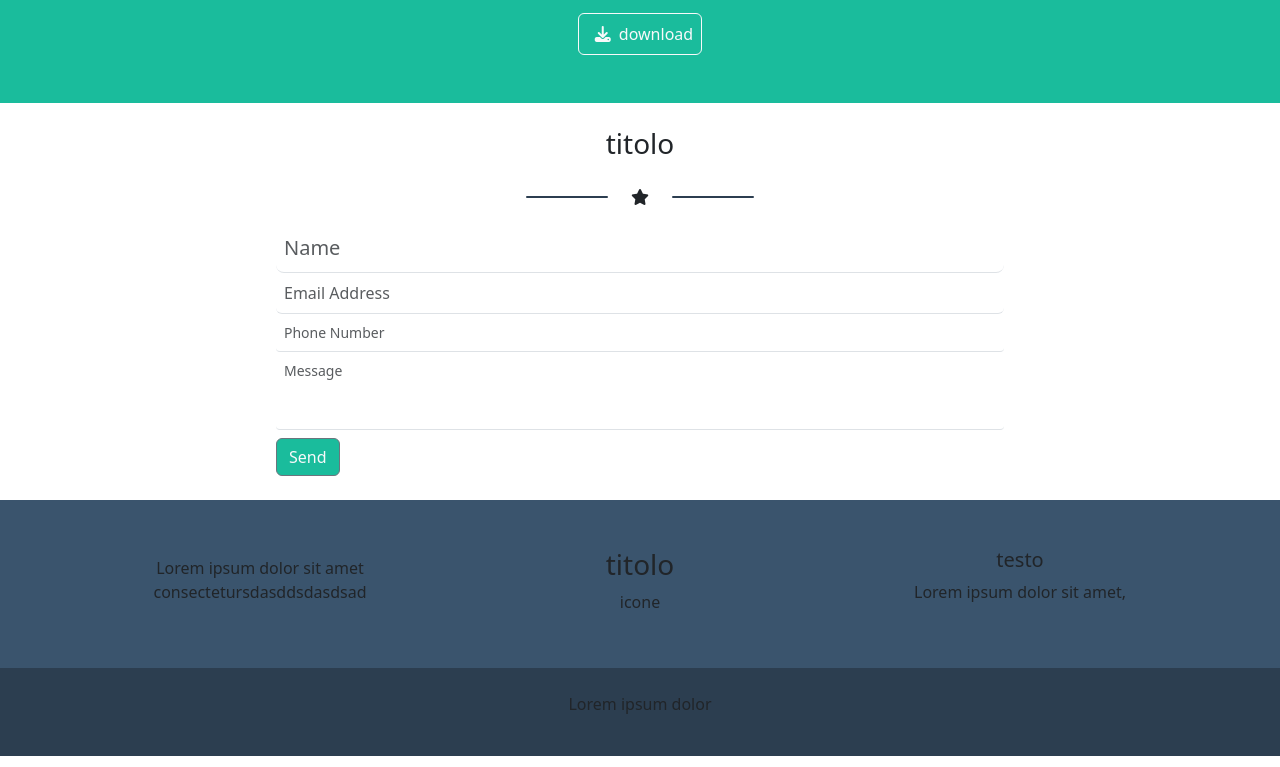
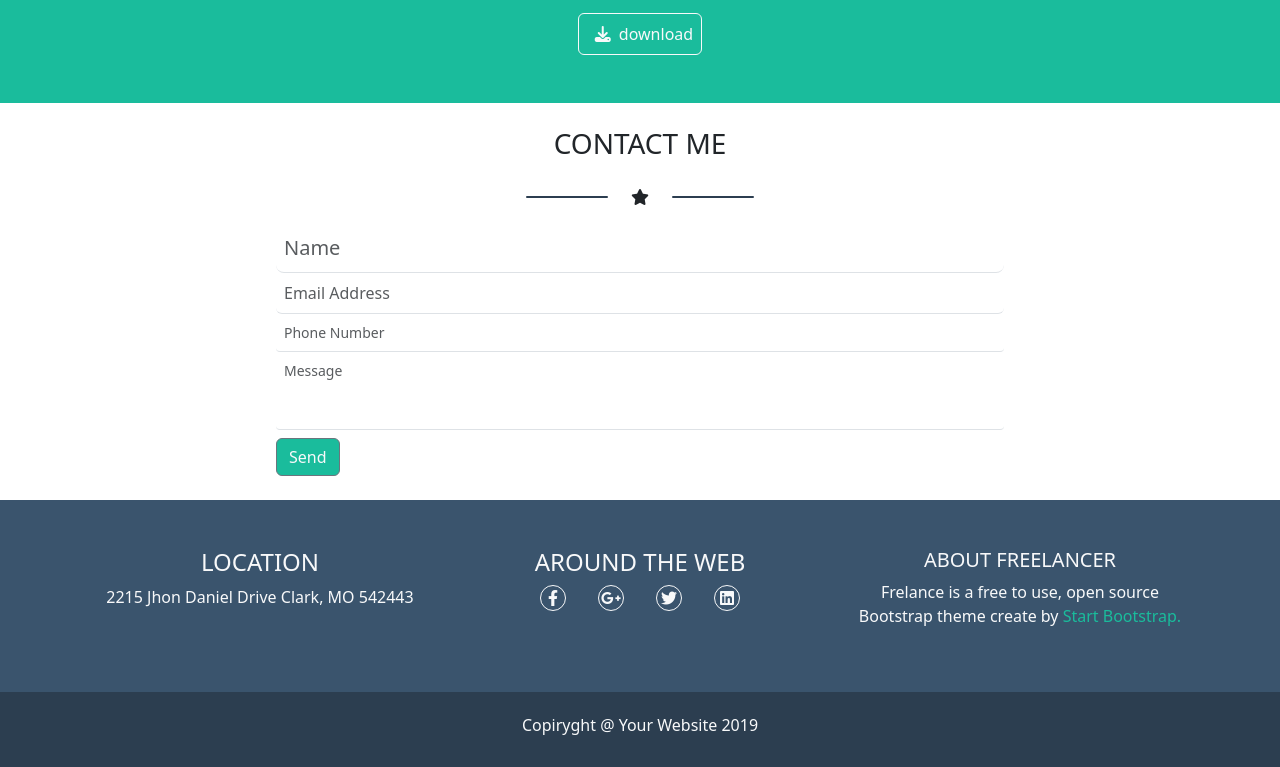
Before and after one commit to CosimoGiove/html-css-bootstrap-freelancer, a plain HTML site: page index.html in a window 1280 px wide. Shown: the part 1537-2304 px from the top of the page. Drawn offline with nearby package versions, Linux system fonts and the light colour scheme.

Commit message:
feat:terminato

```diff
--- a/index.html
+++ b/index.html
@@ -86,7 +86,6 @@
                     <div><i class=" mx-auto fa-solid fa-star text-light"></i></div>
                     <div class="cg-icon  align-self-center mx-auto bg-light rounded-2"></div>
                 </div>
-
                 <p class="pt-4 pb-4 text-light fs-3">Graphic artist-Web Designer-Illustrator</p>
             </div>
         </section>
@@ -99,7 +98,6 @@
                 <div><i class=" mx-auto fa-solid fa-star"></i></div>
                 <div class="cg-icon  align-self-center mx-auto cg-portfolio rounded-2"></div>
             </div>
-
             <div class="row g-2 mx-auto pb-5 pt-3 ">
                 <!--immagine1 -->
 
@@ -125,7 +123,6 @@
                     <div class="">
                         <img class="container-fluid" src="img/game.png" alt="game">
                     </div>
-
                 </div>
                 <!--immagine5 -->
                 <div class="col-12 col-lg-6 col-xl-4  mt-3 ">
@@ -164,28 +161,24 @@
                             numquam laudantium,
                             mollitia hic eaque voluptas. Sint?</p>
                     </div>
-
                 </div>
                 <div class="text-center">
-
+                    <!--button-->
                     <button class=" mx-auto mt-3 mb-5 text-light cg-bgmain rounded-2
                     border border-light p-2">
                         <i class="fa-solid fa-download mx-2"></i>download
                     </button>
-
+                    <!--button-->
                 </div>
-
-
             </div>
-
         </section>
-
         <!--/container3-->
         <!--container4-->
         <div class="container cg-altezzacontatti">
+            <!--contatti-->
             <div class="row  mx-auto">
                 <div class="col mt-4">
-                    <h3 class="text-center">titolo</h3>
+                    <h3 class="text-center">CONTACT ME</h3>
                     <div class=" col-3 mx-auto d-flex pt-3 pb-3 ">
                         <div class="cg-icon  mx-auto align-self-center cg-portfolio rounded-2"></div>
                         <div><i class=" mx-auto fa-solid fa-star "></i></div>
@@ -200,56 +193,84 @@
                             placeholder="Phone Number" aria-label=".form-control-sm example">
                         <input class="pt-2 pb-5 border-bottom border border-0  form-control form-control-sm" type="text"
                             placeholder="Message" aria-label=".form-control-sm example">
-                            <div class="pt-2 pb-4">
-                                <button class="btn btn-outline-secondary cg-bgmain text-light " type="button" id="button-addon1">Send</button>
-                            </div>
-
+                        <div class="pt-2 pb-4">
+                            <button class="btn btn-outline-secondary cg-bgmain text-light " type="button"
+                                id="button-addon1">Send</button>
+                        </div>
                     </div>
                 </div>
             </div>
+            <!--fine contatti-->
         </div>
         <!--container4-->
     </main>
     <!--footer-->
     <footer>
         <!--primo container footer-->
-        <section class="cg-colorfooter">
+        <section class="cg-colorfooter text-light">
             <div class="container">
                 <div class="row text-center">
                     <div class="col-sm-12 col-md-4 pt-5">
-                        <h3></h3>
-                        <p>Lorem ipsum dolor sit amet consectetursdasddsdasdsad</p>
+                        <h4>LOCATION</h4>
+                        <p>2215 Jhon Daniel Drive Clark, MO 542443</p>
                     </div>
                     <div class="col-sm-12 col-md-4 pt-5">
-                        <h3>titolo</h3>
-                        <div>icone</div>
+                        <h4>AROUND THE WEB</h4>
+                        <div class=" mx-auto">
+                            <!--icone-->
+                            <ul class=" fs-6  px-2  d-flex  cg-list justify-content-center">
+                                <li class="px-3 ">
+                                    <div class="rounded-5 border border-light cg-icon2">
+                                        <i class="fa-brands fa-facebook-f"></i>
+                                    </div>
+                                </li>
+                                <li class="px-3">
+                                    <div class="rounded-5 border border-light cg-icon2 ">
+                                        <i class="fa-brands fa-google-plus-g"></i>
+                                    </div>
+                                </li>
+                                <li class="px-3">
+                                    <div class="rounded-5 border border-light cg-icon2">
+                                        <i class="fa-brands fa-twitter"></i>
+                                    </div>
+                                </li>
+                                <li class="px-3">
+                                    <div class="rounded-5 border border-light cg-icon2">
+                                        <i class="fa-brands fa-linkedin"></i>
+                                    </div>
+                                </li>
+                            </ul>
+                            <!--/icone-->
+                        </div>
                     </div>
                     <div class="col-sm-12 col-md-4 pt-5 pb-5">
-                        <h5>testo</h5>
-                        <p>Lorem ipsum dolor sit amet,</p>
+                        <h5>ABOUT FREELANCER</h5>
+                        <p>Frelance is a free to use, open source
+                            Bootstrap theme create by <span class="cg-text-color">Start
+                                Bootstrap.
+                            </span>
+                        </p>
                     </div>
                 </div>
             </div>
         </section>
-
         <!-- fine primo container footer-->
-
         <!--secondo container footer-->
         <div class="container-fluid text-center cg-piedipagina">
             <div class="row p-4">
-                <div class="col-12">
-                    <p>Lorem ipsum dolor</p>
+                <div class="col-12 text-light fs-5">
+                    <h6>Copiryght @ Your Website 2019</h6>
                 </div>
             </div>
         </div>
         <!-- fine secondo container footer-->
-
     </footer>
     <!-- fine-footer-->
     <!--script-->
     <script src="https://cdn.jsdelivr.net/npm/bootstrap@5.3.2/dist/js/bootstrap.bundle.min.js"
         integrity="sha384-C6RzsynM9kWDrMNeT87bh95OGNyZPhcTNXj1NW7RuBCsyN/o0jlpcV8Qyq46cDfL"
         crossorigin="anonymous"></script>
+    <!-- fine script-->
 </body>
 
 </html>
--- a/style.css
+++ b/style.css
@@ -2,55 +2,6 @@
 button{
     all: unset;
 }
-
-/**debug**/
-.cg-bgcolorheader{
-    background-color: #2c3e50;
-}
-
-.cg-colormaintop{
-    background-color: #1abc9c;
-}
-
-
-.cg-debugaltezza1{
-    background-color:#ba4b63;
-}
-
-.cg-debugaltezza2{
-    background-color:#1ea4b6;
-}
-
-.cg-debugaltezza3{
-    background-color: #140f0f;
-}
-
-.cg-debugaltezza4{
-    background-color: #1c83c1;
-}
-
-.cg-debugaltezza5{
-    background-color: #0e38b5;
-}
-
-.cg-debugaltezza6{
-    background-color: #ccb2a3;
-}
-
-.cg-bgmain{
-    background-color: #1abc9c;
-}
-
-.cg-colorfooter{
-    background-color: #3a546d;
-}
-
-.cg-piedipagina{
-    background-color: #2c3e50;
-}
-
-/**debug**/
-
 
 /**main**/
 .cg-icon{
@@ -62,4 +13,32 @@ button{
     background-color:#2c3e50;
 }
 
-/**main**/
+.cg-list{
+    list-style: none;
+}
+
+.cg-icon2{
+    height: 26px;
+    width: 26px;
+}
+
+.cg-text-color{
+    color: #1abc9c;
+}
+.cg-piedipagina{
+    background-color: #2c3e50;
+}
+.cg-colorfooter{
+    background-color: #3a546d;
+}
+.cg-bgmain{
+    background-color: #1abc9c;
+}
+.cg-colormaintop{
+    background-color: #1abc9c;
+}
+.cg-bgcolorheader{
+    background-color: #2c3e50;
+}
+
+/** fine/main**/
```
